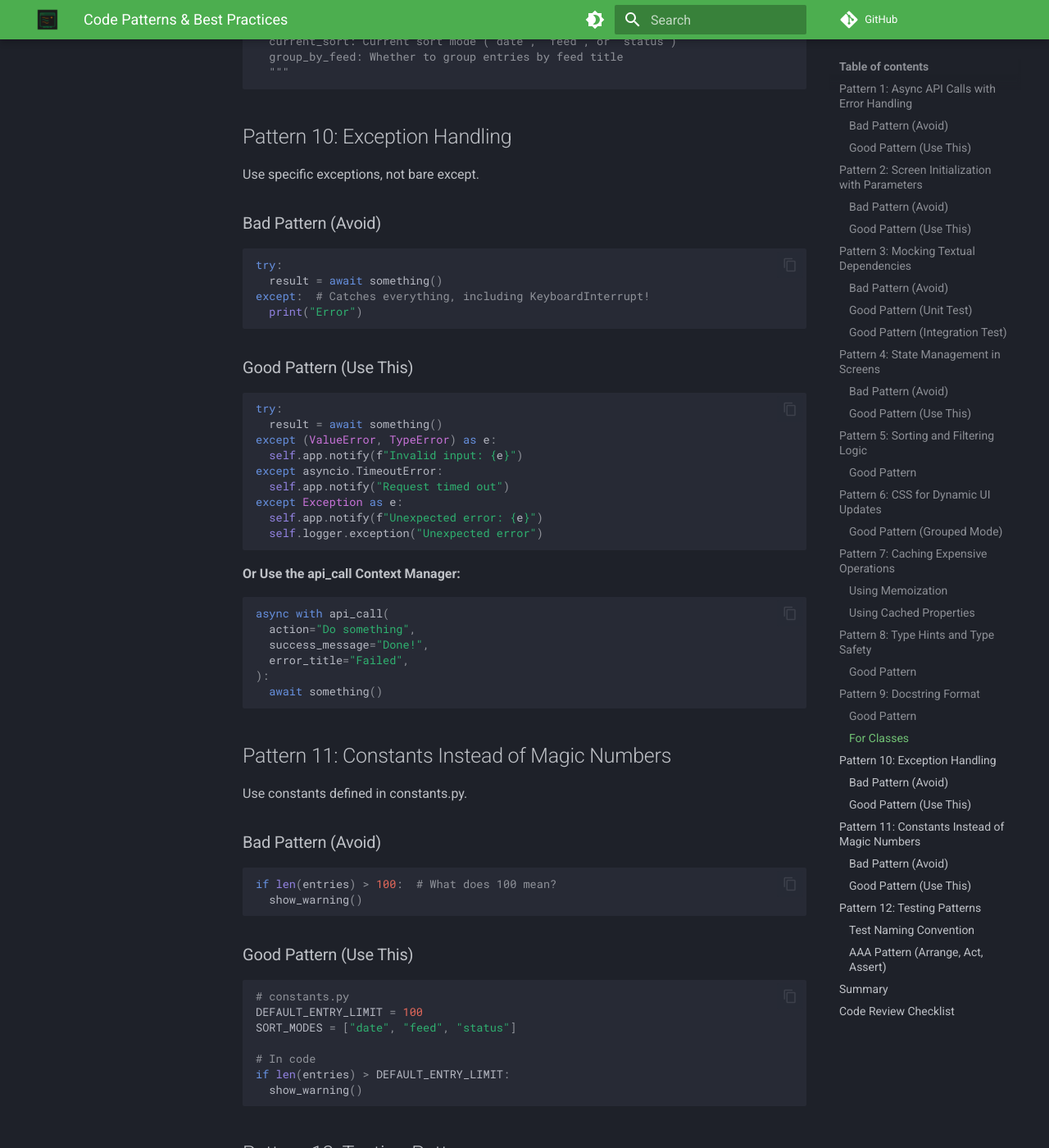
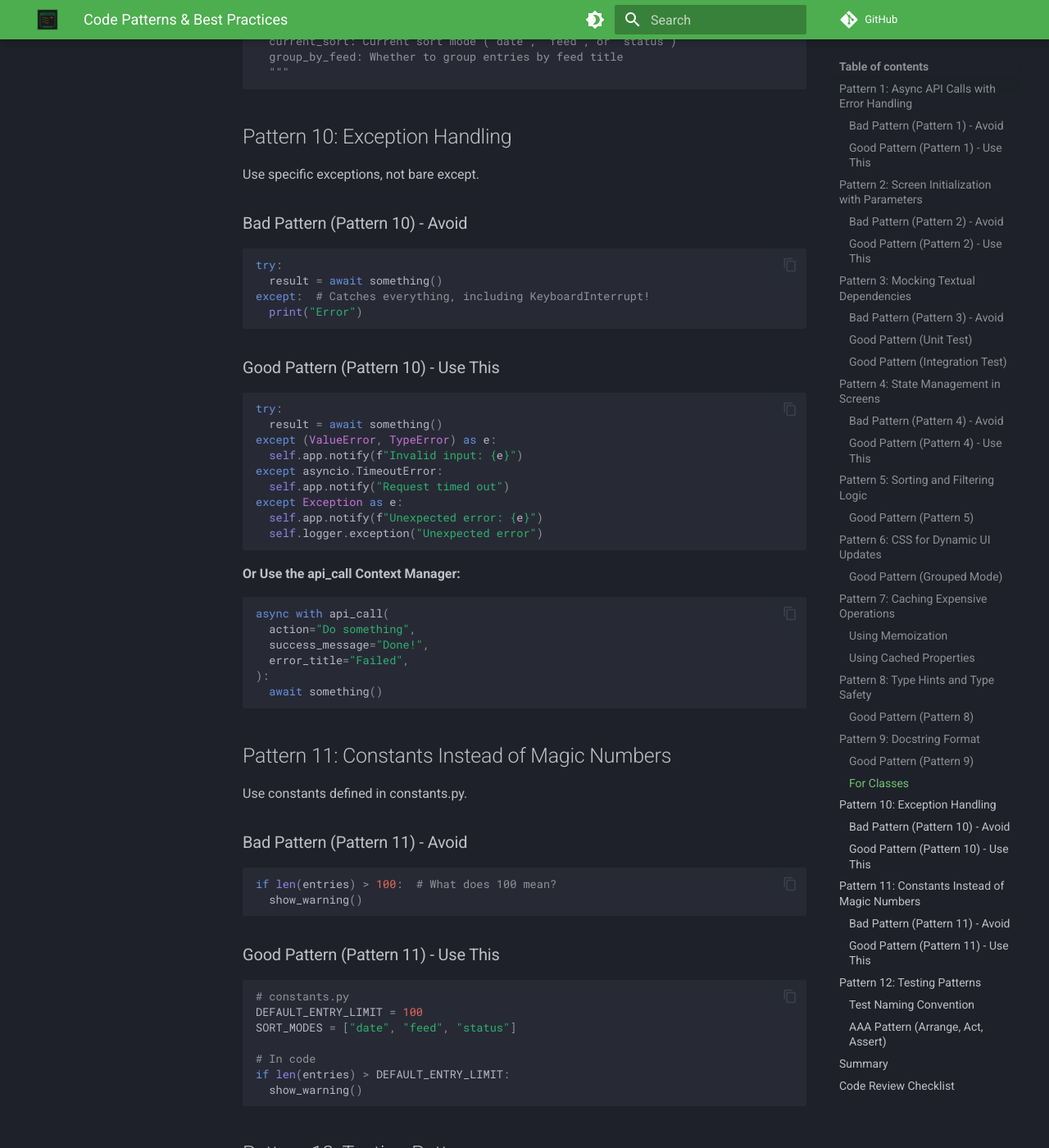
Before and after one commit to reuteras/miniflux-tui-py, an MkDocs documentation site: the page built from docs/patterns.md, in a window 1280 px wide and 1400 px high, scrolled down 7699 px. Shown: the whole window at 82% size. Built offline with MkDocs 1.6.1 and Material for MkDocs 9.7.7, drawn with Linux system fonts in a browser that asks for light colours; comment, search, counter and statistics services are not loaded; some of the changed text lies outside the part shown.

````diff
--- a/docs/patterns.md
+++ b/docs/patterns.md
@@ -6,7 +6,7 @@ This guide covers common patterns used throughout miniflux-tui-py and how to app
 
 All API interactions should use the `api_call` context manager for consistent error handling.
 
-### Bad Pattern (Avoid)
+### Bad Pattern (Pattern 1) - Avoid
 ```python
 async def action_toggle_read(self):
   """Mark entry as read."""
@@ -17,7 +17,7 @@ async def action_toggle_read(self):
   self.app.notify(f"Error: {e}")
 ```
 
-### Good Pattern (Use This)
+### Good Pattern (Pattern 1) - Use This
 ```python
 from miniflux_tui.utils import api_call
 
@@ -43,7 +43,7 @@ async def action_toggle_read(self):
 
 Always pass data to screens via constructor parameters, never rely on global state.
 
-### Bad Pattern (Avoid)
+### Bad Pattern (Pattern 2) - Avoid
 ```python
 # Global entry storage
 current_entry = None
@@ -56,7 +56,7 @@ class EntryReaderScreen(Screen):
   self.index = current_index
 ```
 
-### Good Pattern (Use This)
+### Good Pattern (Pattern 2) - Use This
 ```python
 class EntryReaderScreen(Screen):
   def __init__(
@@ -89,7 +89,7 @@ self.app.push_screen(EntryReaderScreen(
 
 Don't test Textual internals; mock them and test your logic.
 
-### Bad Pattern (Avoid)
+### Bad Pattern (Pattern 3) - Avoid
 ```python
 def test_action():
   screen = EntryListScreen(entries=entries)
@@ -134,7 +134,7 @@ async def test_action_with_app():
 
 Track state explicitly, update UI consistently.
 
-### Bad Pattern (Avoid)
+### Bad Pattern (Pattern 4) - Avoid
 ```python
 def action_toggle_read(self):
   """Mark entry as read."""
@@ -144,7 +144,7 @@ def action_toggle_read(self):
   # UI might not update
 ```
 
-### Good Pattern (Use This)
+### Good Pattern (Pattern 4) - Use This
 ```python
 async def action_toggle_read(self):
   """Toggle entry read/unread status."""
@@ -178,7 +178,7 @@ async def action_toggle_read(self):
 
 Separate data transformation from UI updates.
 
-### Good Pattern
+### Good Pattern (Pattern 5)
 ```python
 def _filter_entries(self, entries: list[Entry]) -> list[Entry]:
   """Filter entries based on current filters."""
@@ -305,7 +305,7 @@ class Entry:
 
 Always use type hints for better code quality.
 
-### Good Pattern
+### Good Pattern (Pattern 8)
 ```python
 from typing import Optional
 from miniflux_tui.api.models import Entry, Feed
@@ -346,7 +346,7 @@ async def process_entries(
 
 Follow Google-style docstrings for consistency.
 
-### Good Pattern
+### Good Pattern (Pattern 9)
 ```python
 async def mark_as_read(self, entry_id: int) -> None:
   """Mark an entry as read.
@@ -383,7 +383,7 @@ class EntryListScreen(Screen):
 
 Use specific exceptions, not bare except.
 
-### Bad Pattern (Avoid)
+### Bad Pattern (Pattern 10) - Avoid
 ```python
 try:
   result = await something()
@@ -391,7 +391,7 @@ except:  # Catches everything, including KeyboardInterrupt!
   print("Error")
 ```
 
-### Good Pattern (Use This)
+### Good Pattern (Pattern 10) - Use This
 ```python
 try:
   result = await something()
@@ -418,13 +418,13 @@ async with api_call(
 
 Use constants defined in constants.py.
 
-### Bad Pattern (Avoid)
+### Bad Pattern (Pattern 11) - Avoid
 ```python
 if len(entries) > 100:  # What does 100 mean?
   show_warning()
 ```
 
-### Good Pattern (Use This)
+### Good Pattern (Pattern 11) - Use This
 ```python
 # constants.py
 DEFAULT_ENTRY_LIMIT = 100
````
Also changed, not shown: docs/architecture.md (+6 -6 lines), docs/testing.md (+2 -2 lines).
